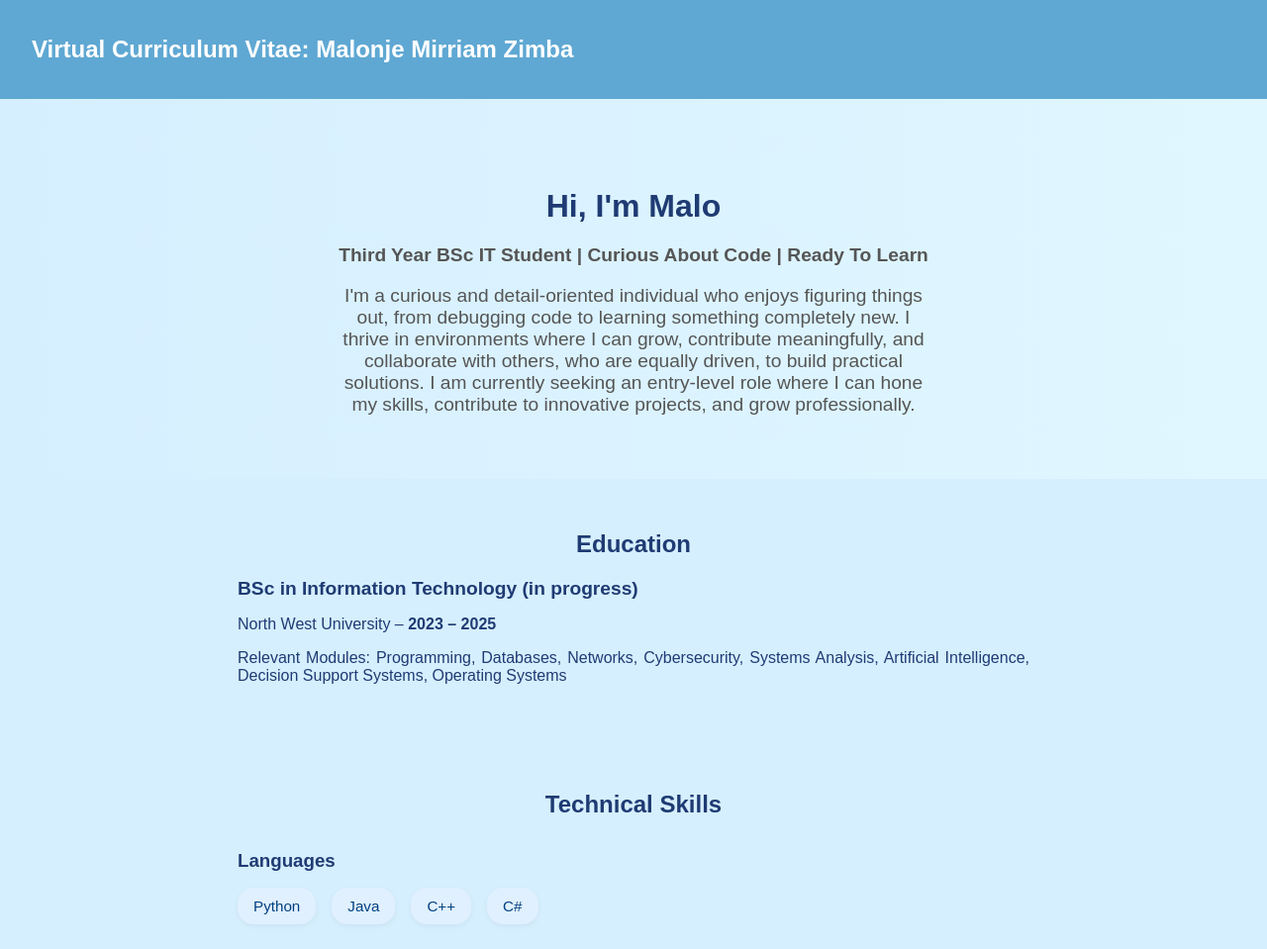
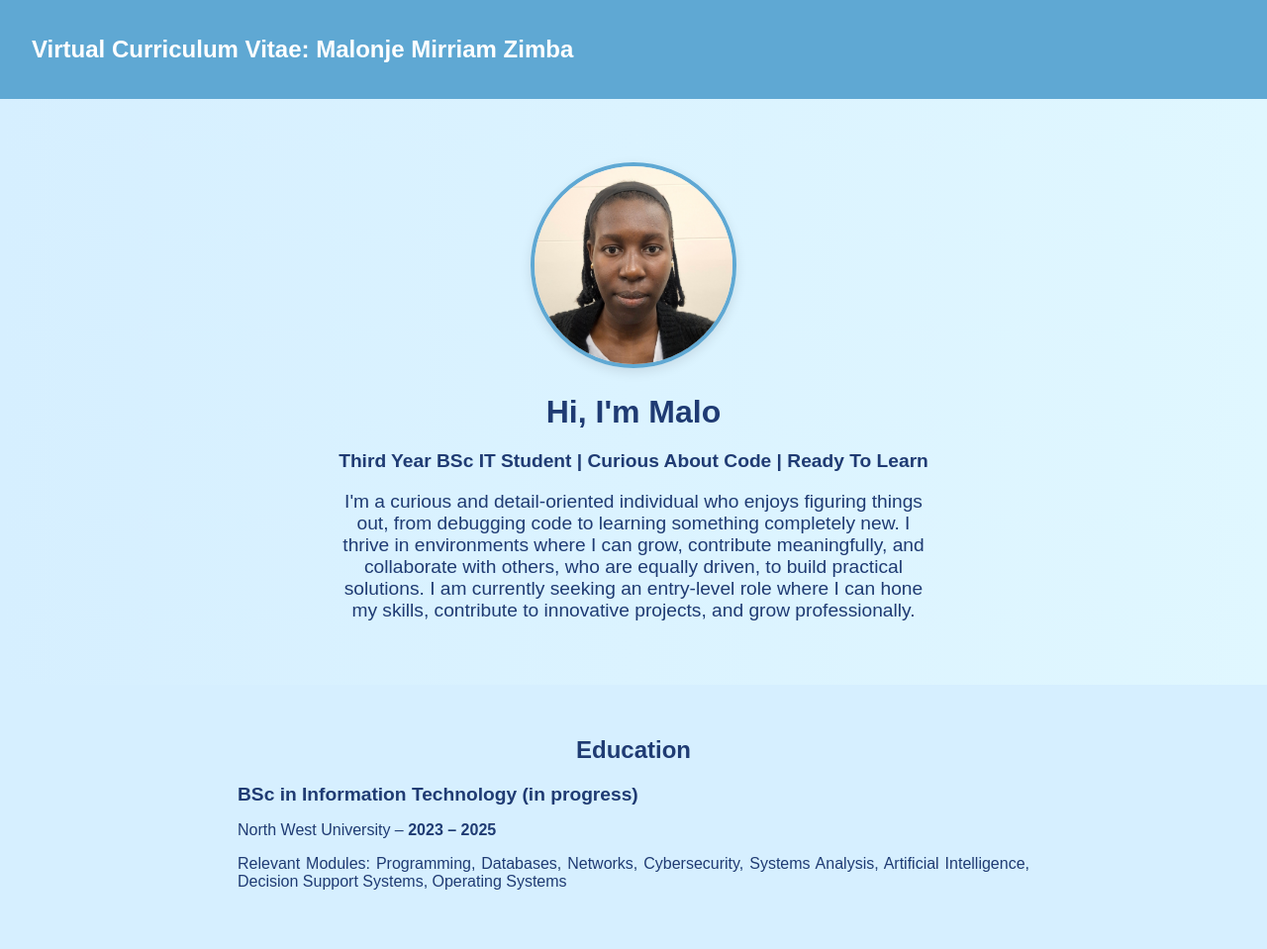
Before and after one commit to m-malo-z/my-virtual-cv, a plain HTML site: page malo_virtual_cv_index.html in a window 1280 px wide. Shown: the top 959 px of the page at 99% size. Drawn offline with Linux system fonts and the light colour scheme.

Commit message:
added profile pic at the top with css hover animation

```diff
--- a/malo_virtual_cv_index.html
+++ b/malo_virtual_cv_index.html
@@ -16,6 +16,7 @@
 
   <!-- About Me Section -->
   <section class="hero">
+    <img src="professional pic.jpg" alt="Photo of Malonje Mirriam Zimba" class="profile-pic" />
     <h2>Hi, I'm Malo</h2>
     <p><strong>Third Year BSc IT Student | Curious About Code | Ready To Learn</strong></p>
     <p class="hero-intro">
--- a/malo_virtual_cv_style.css
+++ b/malo_virtual_cv_style.css
@@ -63,8 +63,26 @@ body {
 
 .hero p {
   font-size: 1.2rem;
-  color: #555;
 }
+
+.profile-pic {
+  width: 200px;
+  height: 200px;
+  object-fit: cover;
+  border-radius: 50%;
+  border: 4px solid var(--accent);
+  margin-bottom: 1.5rem;
+  box-shadow: 0 4px 12px rgba(0, 0, 0, 0.1);
+  display: block;
+  margin-left: auto;
+  margin-right: auto;
+  transition: transform 0.3s ease;
+}
+
+.profile-pic:hover {
+  transform: scale(1.03);
+}
+
 
 .education {
   padding: 2rem;
```
